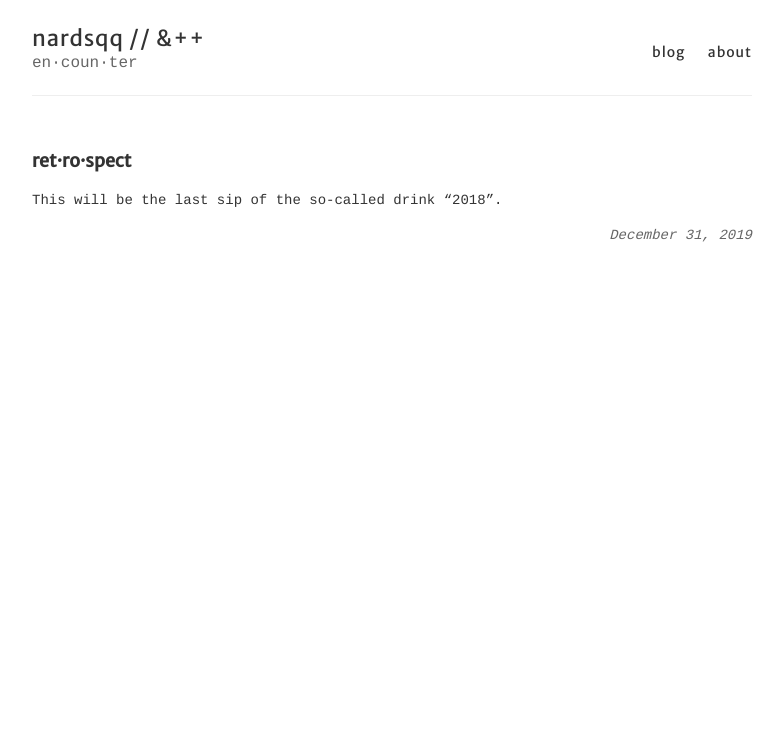
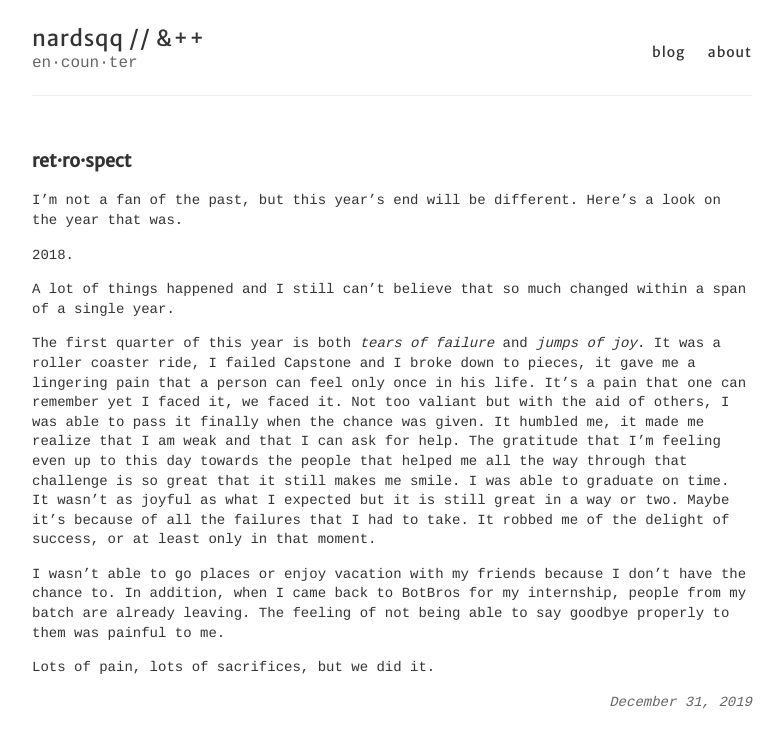
Before and after one commit to nardsqq/nardsqq.github.io, a Jekyll site: the page built from _posts/2019-12-31-retrospect.md, in a window 1280 px wide. Shown: the top 748 px of the page, without its empty margins (248-1032 px from the left). Built offline with Jekyll 4.4.1, drawn with Linux system fonts in a browser that asks for light colours.

Commit message:
First Quarter

```diff
--- a/_posts/2019-12-31-retrospect.md
+++ b/_posts/2019-12-31-retrospect.md
@@ -3,4 +3,24 @@ layout: post
 title: ret·ro·spect
 ---
 
-This will be the last sip of the so-called drink "2018".
+I'm not a fan of the past, but this year's end will be different. Here's a look on the year that was.
+
+2018.
+
+A lot of things happened and I still can't believe that so much changed within a span of a single year.
+
+The first quarter of this year is both _tears of failure_ and _jumps of joy_. It was a roller coaster ride,
+I failed Capstone and I broke down to pieces, it gave me a lingering pain that a person can feel only once
+in his life. It's a pain that one can remember yet I faced it, we faced it. Not too valiant but with the aid
+of others, I was able to pass it finally when the chance was given. It humbled me, it made me realize that
+I am weak and that I can ask for help. The gratitude that I'm feeling even up to this day towards the people
+that helped me all the way through that challenge is so great that it still makes me smile. I was able to
+graduate on time. It wasn't as joyful as what I expected but it is still great in a way or two. Maybe it's
+because of all the failures that I had to take. It robbed me of the delight of success, or at least only in
+that moment.
+
+I wasn't able to go places or enjoy vacation with my friends because I don't have the chance to. In addition,
+when I came back to BotBros for my internship, people from my batch are already leaving. The feeling of not being
+able to say goodbye properly to them was painful to me.
+
+Lots of pain, lots of sacrifices, but we did it.
```
